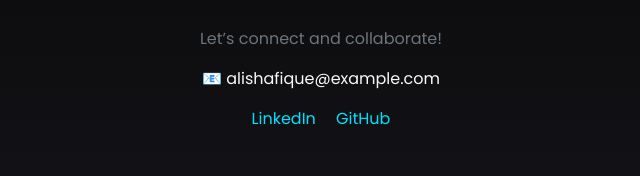
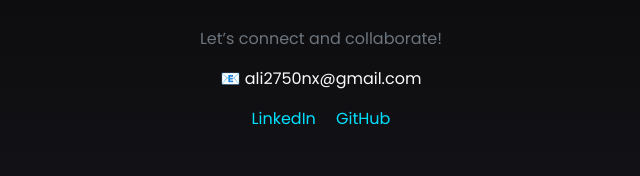
Before and after one commit to ali2750nx/My-Potfolio, a plain HTML site: page index.html in a window 1280 px wide. Shown: the part 2171-2347 px from the top of the page, 319-959 px from the left. Drawn offline with nearby package versions, Linux system fonts and the light colour scheme.

Commit message:
Update index.html

```diff
--- a/index.html
+++ b/index.html
@@ -203,7 +203,7 @@
   <section id="contact" class="contact-section py-5 text-center">
     <h2 class="section-title text-light">Contact</h2>
     <p class="text-secondary mb-3">Let’s connect and collaborate!</p>
-    <p class="text-light">📧 alishafique@example.com</p>
+    <p class="text-light">📧 ali2750nx@gmail.com</p>
     <div class="mt-3">
       <a href="https://linkedin.com/in/yourlinkedin" class="social-link mx-2">LinkedIn</a>
       <a href="https://github.com/alishafique123" class="social-link mx-2">GitHub</a>
```
